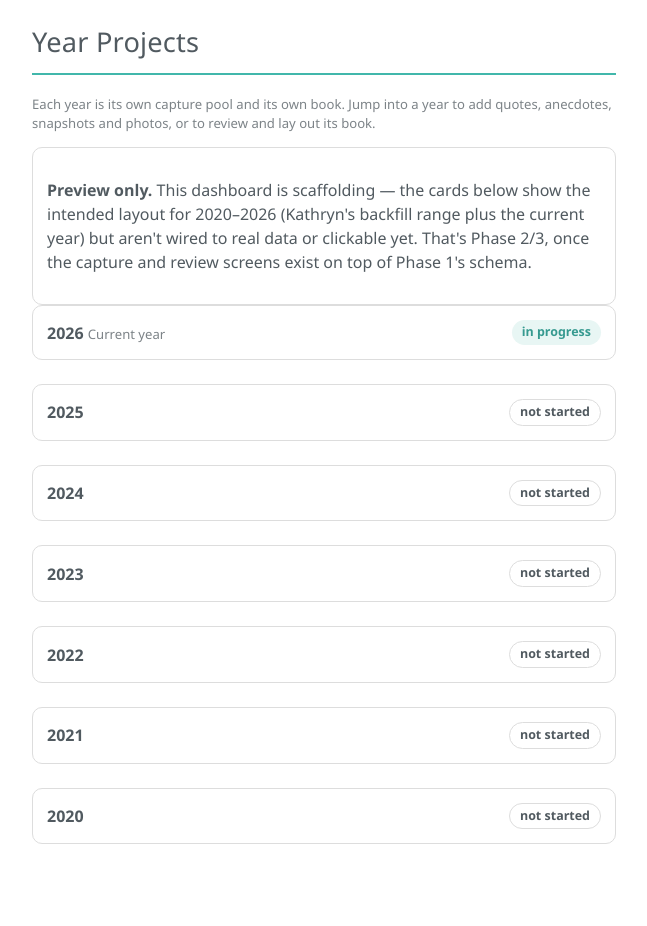
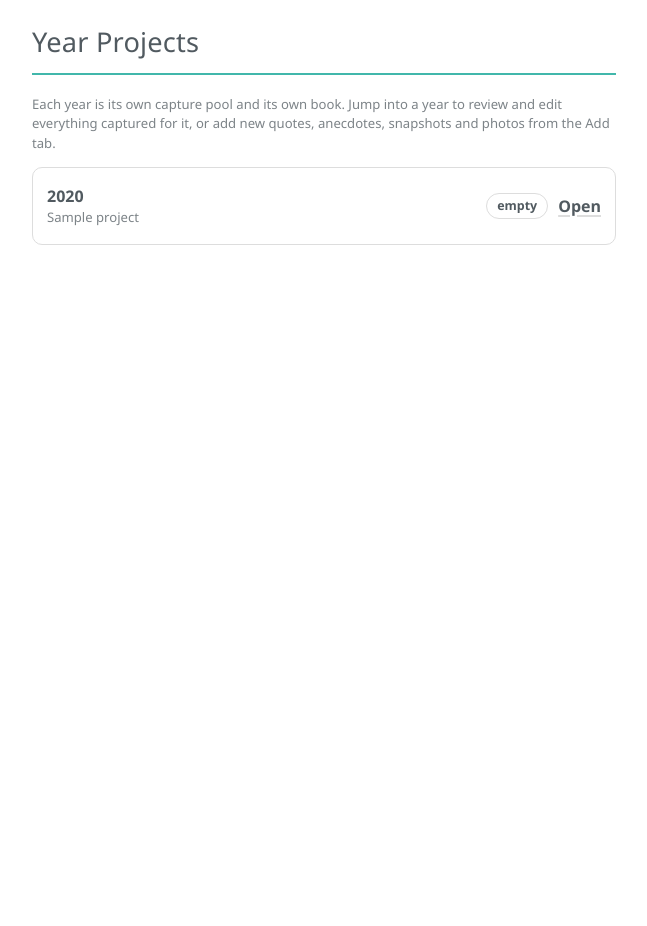
Before and after one commit to kathrynmarinaro/keepsake, a PHP site: page / in a window 1280 px wide. Shown: the whole page, without its empty margins (316-963 px from the left). After the commit the page ends 245 px from the top, so only its background shows below. Run offline with PHP 8.4, Linux system fonts and the light colour scheme; tables that the repository leaves empty hold one stand-in row (values such as "Sample post").

Commit message:
Phase 3: wire the dashboard to a real year_projects query
public/index.php: replaced Phase 0's hardcoded 2020-current-year loop with
fake in-progress/not-started labels with year_project_list() and a
per-row derived status (empty / in progress / layout generated) computed
from EXISTS checks against photos/quotes/anecdotes/snapshots/book_layouts
-- year_projects still has no status column (schema.sql's own reasoning:
storeable facts drift, derivable ones can't), so the dashboard derives it
the same way that comment always intended.

Decision on the empty-year question, recorded in this file's own header:
shows only years that actually have a year_projects row -- no placeholder
rows for 2020-2026 with nothing captured. year_project_get_or_create() is
the only thing that ever inserts one, so 'every row that exists' already
equals 'every year with something in it,' and inventing placeholders would
just be fabricating a status column by another name. Flagged the one
consequence: a brand-new deploy with zero captures shows an empty-state
message and nothing to click, and noted the fix (a 'jump to a year' input)
if that turns out to matter more than the honesty of an empty list.

Each row links to public/review.php?year=YYYY (this phase's next commit).
No new tab added to the bottom tabbar -- review is reached per-year from
here, not as a global third stop.

```diff
--- a/public/index.php
+++ b/public/index.php
@@ -1,11 +1,29 @@
 <?php
 /* The year-project dashboard — the landing page after login.
  *
- * Phase 1 (see PLAN.md) hasn't built out the review/browse screens yet, so
- * this still renders a placeholder/preview state rather than a real query
- * against year_projects, even though that table exists as of this pass's
- * schema.sql. The loop below is written the way the real version will work,
- * so wiring in a live query is Phase 2/3's job, not a rewrite of this file.
+ * Phase 3 (see PLAN.md) wires this to a real query, replacing Phase 0's
+ * hardcoded 2020-current-year loop with fake "in progress"/"not started"
+ * labels. Each row is now a live link into public/review.php for that year.
+ *
+ * WHY THIS SHOWS ONLY YEARS THAT ACTUALLY HAVE A year_projects ROW, RATHER
+ * THAN SYNTHESIZING A PLACEHOLDER FOR EVERY YEAR 2020-current: the brief's
+ * whole year-auto-assignment model (§3) is that a year "starts existing" the
+ * moment something is dated into it — year_project_get_or_create() is the
+ * ONLY thing that ever inserts a row here, and nothing else does. A
+ * dashboard that shows "2022 — not started" for a year with zero captured
+ * content would be inventing a fact the schema doesn't have (there is no
+ * status column either — see schema.sql's comment on year_projects for why:
+ * "in progress"/"not started" is derivable, not stored). An empty list, or a
+ * list of only the years Kathryn has actually put something into, is the
+ * more honest reading of that model. If this turns out to read as bare
+ * (nothing to click into on a brand new deploy before the first capture),
+ * the fix is a single "jump to a year" input on this page that resolves
+ * through year_project_get_or_create() when submitted — not fake rows here.
+ *
+ * "Status" (in-progress vs. has-a-book vs. exported) is likewise not stored
+ * — it's derived per row below from EXISTS checks against the tables that
+ * would actually contain that evidence (any content, any event groups, any
+ * book_layouts row), same reasoning as the removed status column.
  *
  * No separate views/partials layer — this file IS the template, matching
  * every sibling app in the suite (see public/index.php in personal-cms). */
@@ -13,19 +31,33 @@
 declare(strict_types=1);
 
 require_once __DIR__ . '/../lib/bootstrap.php';
+require_once __DIR__ . '/../lib/repo.php';
 
 require_login_page();
 
-// TODO(Phase 2/3): replace with a real query, e.g.
-//   SELECT * FROM year_projects ORDER BY year DESC
-$currentYear = (int) date('Y');
-$yearProjects = array();
-for ($year = $currentYear; $year >= 2020; $year--) {
-    $yearProjects[] = array(
-        'year'       => $year,
-        'status'     => $year === $currentYear ? 'in progress' : 'not started',
-        'is_current' => $year === $currentYear,
-    );
+$yearProjects = year_project_list();
+
+/**
+ * A one-word-ish status derived from what actually exists for this year,
+ * never stored (see this file's header). Cheap: four EXISTS() lookups per
+ * row, and a dashboard is read far less often than content changes.
+ */
+function dashboard_status(int $yearProjectId): string
+{
+    $hasLayout = (bool) q(
+        'SELECT 1 FROM book_layouts WHERE year_project_id = ? LIMIT 1',
+        array($yearProjectId)
+    )->fetchColumn();
+    if ($hasLayout) {
+        return 'layout generated';
+    }
+
+    $hasContent = (bool) q('SELECT 1 FROM photos WHERE year_project_id = ? LIMIT 1', array($yearProjectId))->fetchColumn()
+        || (bool) q('SELECT 1 FROM quotes WHERE year_project_id = ? LIMIT 1', array($yearProjectId))->fetchColumn()
+        || (bool) q('SELECT 1 FROM anecdotes WHERE year_project_id = ? LIMIT 1', array($yearProjectId))->fetchColumn()
+        || (bool) q('SELECT 1 FROM snapshots WHERE year_project_id = ? LIMIT 1', array($yearProjectId))->fetchColumn();
+
+    return $hasContent ? 'in progress' : 'empty';
 }
 ?>
 <!doctype html>
@@ -51,39 +83,49 @@ for ($year = $currentYear; $year >= 2020; $year--) {
 
   <p class="hint">
     Each year is its own capture pool and its own book. Jump into a year to
-    add quotes, anecdotes, snapshots and photos, or to review and lay out its
-    book.
+    review and edit everything captured for it, or add new quotes,
+    anecdotes, snapshots and photos from the Add tab.
   </p>
 
-  <div class="card">
-    <p><strong>Preview only.</strong> This dashboard is scaffolding — the
-    cards below show the intended layout for 2020&ndash;<?= h((string) $currentYear) ?>
-    (Kathryn's backfill range plus the current year) but aren't wired to real
-    data or clickable yet. That's Phase 2/3, once the capture and review
-    screens exist on top of Phase 1's schema.</p>
+  <?php if ($yearProjects === array()): ?>
+    <div class="empty">
+      <p>No years yet.</p>
+      <p class="hint">A year starts existing the moment something is dated
+      into it — add a quote, anecdote, snapshot or photo from the Add tab and
+      it'll show up here.</p>
     </div>
-
+  <?php else: ?>
     <div class="stack">
-    <?php foreach ($yearProjects as $project): ?>
+      <?php foreach ($yearProjects as $project):
+          $isCurrent = (int) $project['year'] === (int) date('Y');
+          $status    = dashboard_status((int) $project['id']);
+      ?>
         <div class="card row-between">
           <div>
             <strong><?= h((string) $project['year']) ?></strong>
-          <?php if ($project['is_current']): ?>
-            <span class="hint">Current year</span>
+            <?php if ($project['subtitle']): ?>
+              <div class="hint"><?= h((string) $project['subtitle']) ?></div>
+            <?php elseif ($isCurrent): ?>
+              <div class="hint">Current year</div>
             <?php endif; ?>
           </div>
-        <span class="pill<?= $project['is_current'] ? '' : ' is-plain' ?>">
-          <?= h($project['status']) ?>
+          <div class="row">
+            <span class="pill<?= $status === 'empty' ? ' is-plain' : '' ?>">
+              <?= h($status) ?>
             </span>
+            <a class="link-btn" href="review.php?year=<?= h((string) $project['year']) ?>">Open</a>
+          </div>
         </div>
       <?php endforeach; ?>
     </div>
+  <?php endif; ?>
 </main>
 
 <?php if (auth_is_logged_in()): ?>
-<!-- Two stops for now (this dashboard, Phase 2's capture screen) — Phase 3
-     is expected to grow this into the app's real tab set once review/browse
-     exists to put a third stop on. -->
+<!-- Still two stops: Phase 3's review/browse screen (public/review.php) is
+     reached per-year from an "Open" link above, not from a third global tab
+     — there's no single review screen without a year to look at, the same
+     reason this dashboard itself has no "Review" tab of its own. -->
 <nav class="tabbar">
   <a href="index.php" class="is-active">Years</a>
   <a href="capture.php">Add</a>
```
Lines whose indentation alone changed are shown as unchanged.
